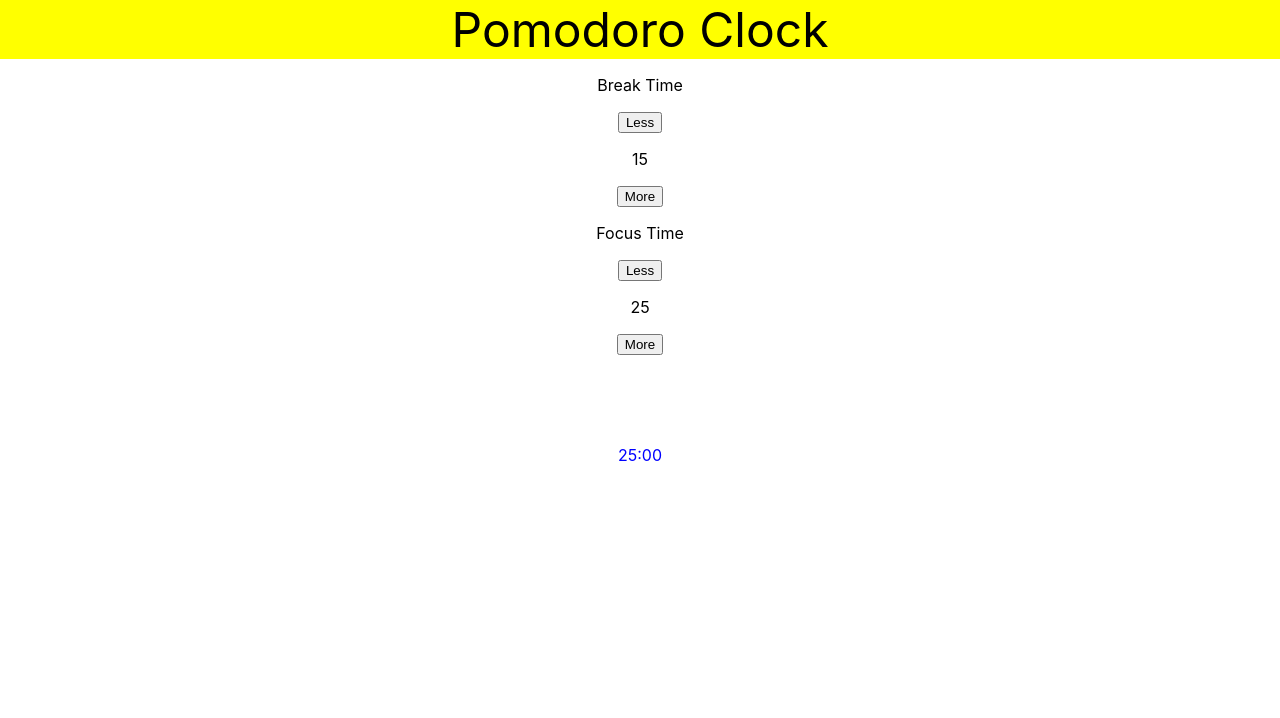
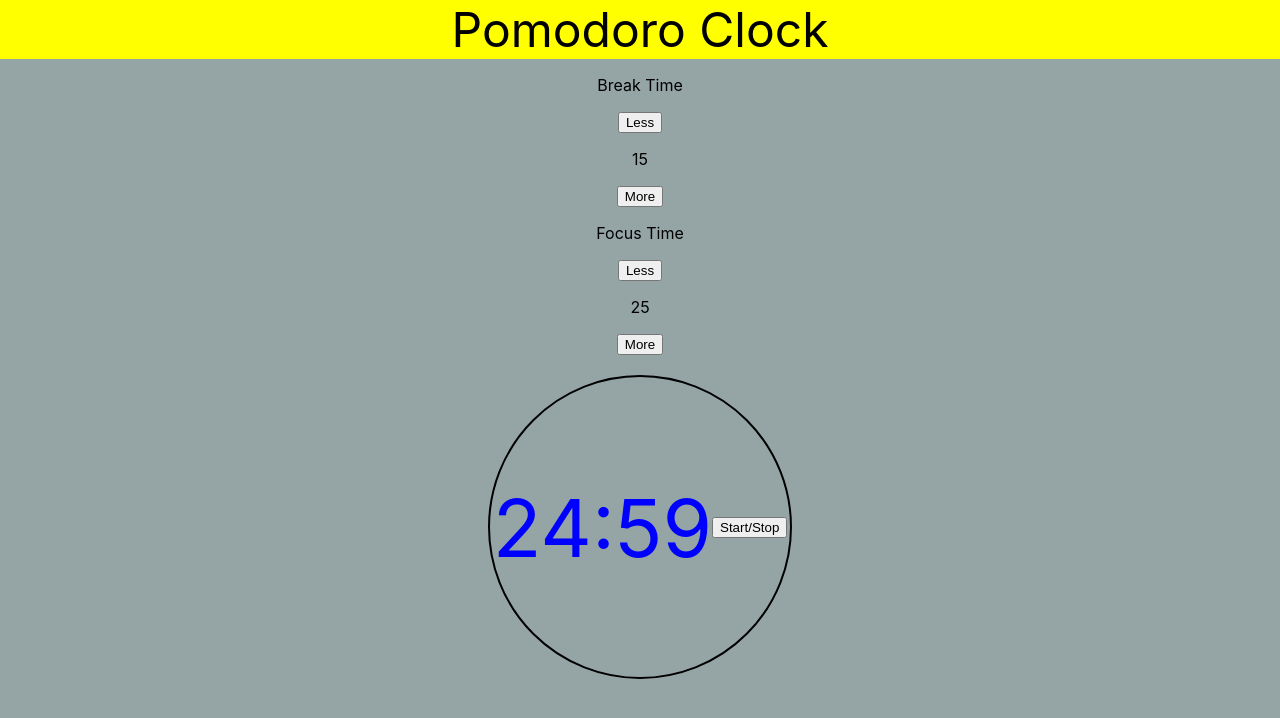
Before and after one commit to NikolaPerisic/react-pomodoro-clock, a React (Create React App) app: page / in a window 1280 px wide. Shown: the top 718 px of the page. Built offline with nearby package versions, Linux system fonts and the light colour scheme.

Commit message:
container and main components setup

```diff
--- a/src/components/ClockComponent/ClockComponent.js
+++ b/src/components/ClockComponent/ClockComponent.js
@@ -3,8 +3,13 @@ import classes from "./ClockComponent.module.css";
 
 const clockComponent = props => {
 	return (
-		<div className={classes.Clock}>
-			<div>{props.displayTime}</div>
+		<div className={classes.Circle}>
+			<div className={classes.Clock}>
+				<p>{props.displayTime}</p>
+			</div>
+			<div>
+				<button onClick={props.startTimer}>Start/Stop</button>
+			</div>
 		</div>
 	);
 };
--- a/src/components/ClockComponent/ClockComponent.module.css
+++ b/src/components/ClockComponent/ClockComponent.module.css
@@ -1,9 +1,15 @@
-.Clock {
-	margin: 0 auto;
+.Circle {
+	margin: 20px auto;
+	border: 2px solid black;
+	border-radius: 50%;
+	width: 300px;
+	height: 300px;
 	display: flex;
 	justify-content: center;
 	align-items: center;
-	width: 300px;
-	height: 200px;
+}
+
+.Clock {
 	color: blue;
+	font-size: 5rem;
 }
--- a/src/containers/Pomodoro.js
+++ b/src/containers/Pomodoro.js
@@ -8,7 +8,7 @@ class Pomodoro extends Component {
 	state = {
 		focusTime: 25,
 		breakTime: 15,
-		displayTime: "25:00",
+		displayTime: "24:59",
 		timer: null,
 		counter: 0,
 		isRunning: false,
@@ -35,6 +35,13 @@ class Pomodoro extends Component {
 			this.setState({ focusTime: value });
 		}
 	};
+	updateClock = () => {
+		const timeNow = this.state.displayTime;
+		const min = parseInt(timeNow.slice(0, 2));
+		const sec = parseInt(timeNow.slice(3));
+		const totalSec = min * 60 + sec;
+		console.log(totalSec);
+	};
 	render() {
 		return (
 			<div className={classes.Pomodoro}>
@@ -47,7 +54,10 @@ class Pomodoro extends Component {
 					clicked={this.updateBreakAndFocusTime}
 					focusTime={this.state.focusTime}
 				/>
-				<ClockComponent displayTime={this.state.displayTime} />
+				<ClockComponent
+					startTimer={this.updateClock}
+					displayTime={this.state.displayTime}
+				/>
 			</div>
 		);
 	}
--- a/src/index.css
+++ b/src/index.css
@@ -1,4 +1,5 @@
 body {
+	background-color: #95a5a6;
 	margin: 0;
 	padding: 0;
 	font-family: -apple-system, BlinkMacSystemFont, "Segoe UI", "Roboto", "Oxygen",
```
Lines whose indentation alone changed are shown as unchanged.
